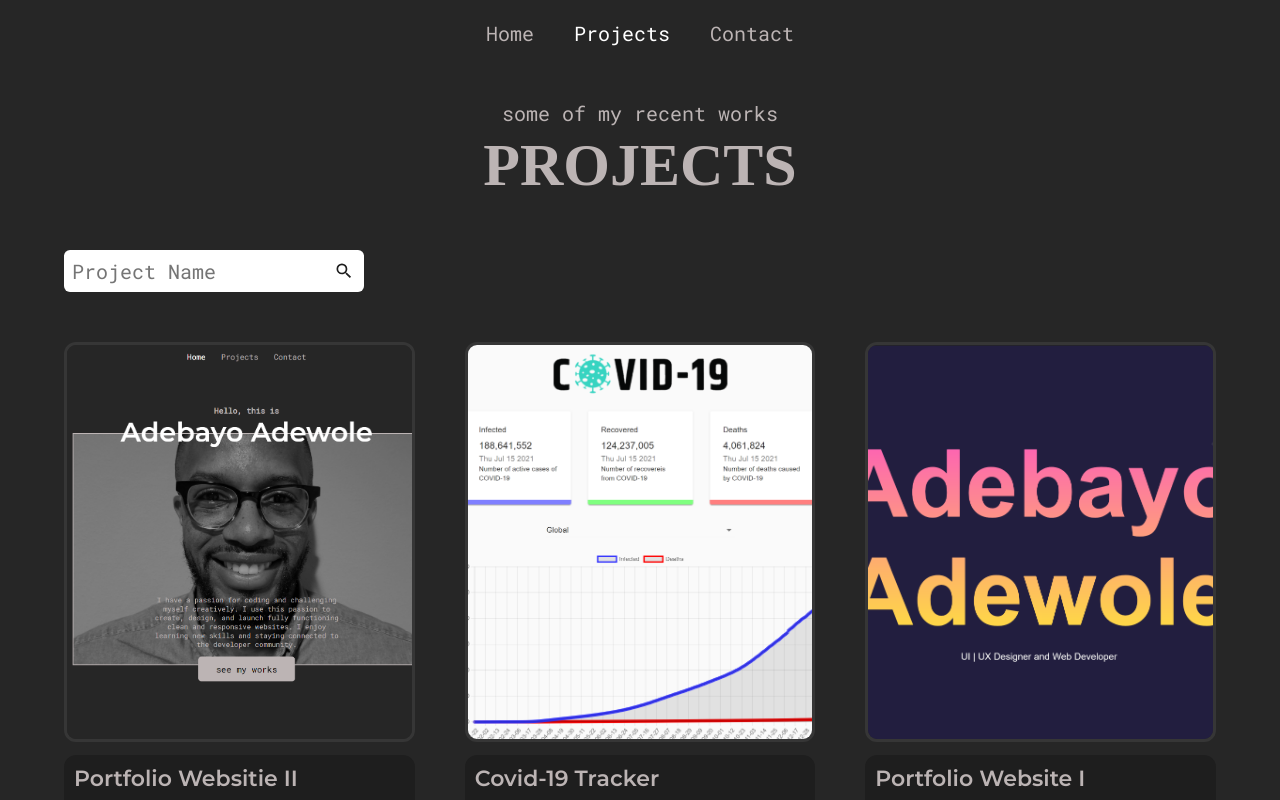
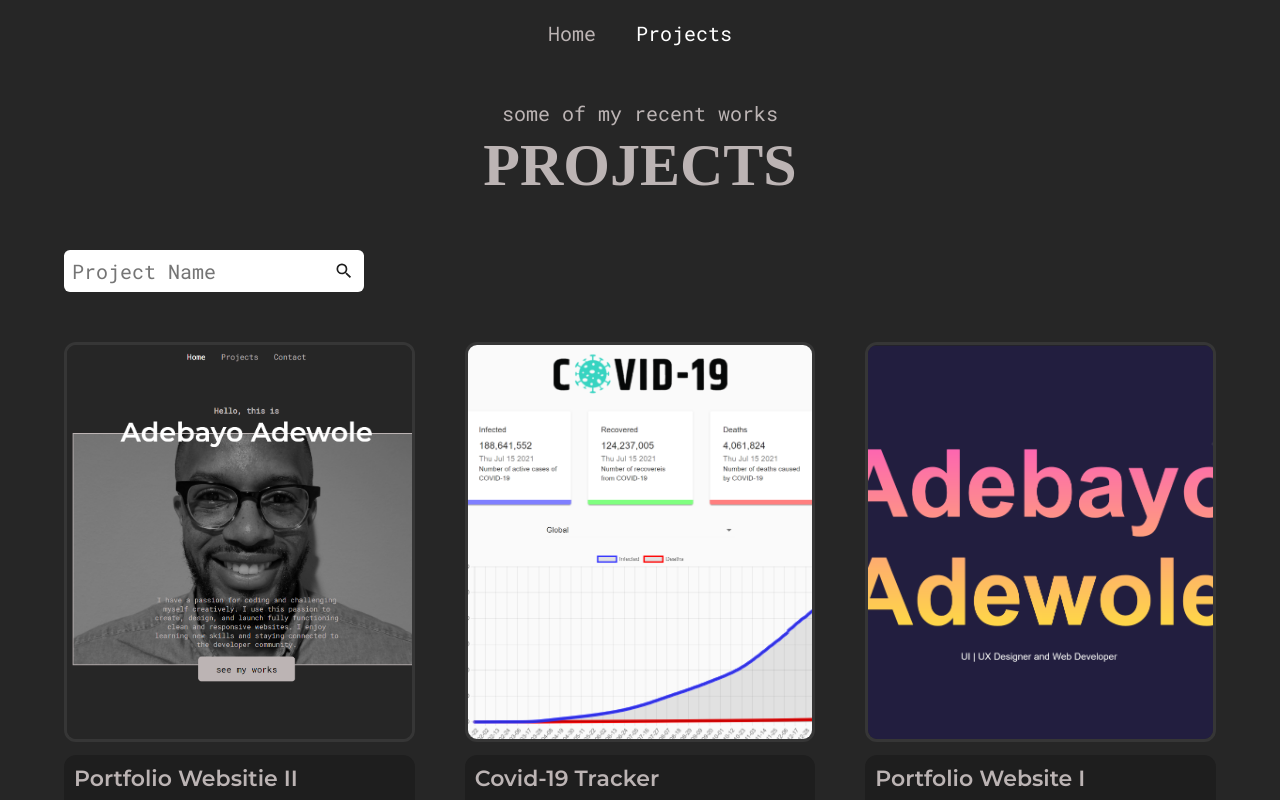
Before and after one commit to lojickse7en/myportfolio-2, a React (Create React App) app: page /Projects in a window 1280 px wide. Shown: the top 800 px of the page. Built offline with nearby package versions, Linux system fonts and the light colour scheme; the HTML template or start-up script is replaced by a standard one; a web font is replaced by a local one.

Commit message:
removed incomplete pages

```diff
--- a/src/App.js
+++ b/src/App.js
@@ -14,9 +14,9 @@ export default function App() {
           <Route path="/projects">
             <Projects />
           </Route>
-          <Route path="/contact">
+          {/* <Route path="/contact">
             <Contact />
-          </Route>
+          </Route> */}
           <Route path="/">
             <Home />
           </Route>
--- a/src/components/NavMenu.js
+++ b/src/components/NavMenu.js
@@ -134,7 +134,7 @@ export default function NavMenu() {
             Projects
           </NavLink>
         </li>
-        <li>
+        {/* <li>
           <NavLink
             to="/contact"
             onClick={() => SetShowNav(!showNav)}
@@ -144,7 +144,7 @@ export default function NavMenu() {
           >
             Contact
           </NavLink>
-        </li>
+        </li> */}
       </ul>
     </NavMenuStyles>
   );
```
Also changed, not shown: src/components/HeroSection.js (+25 -1 lines).
